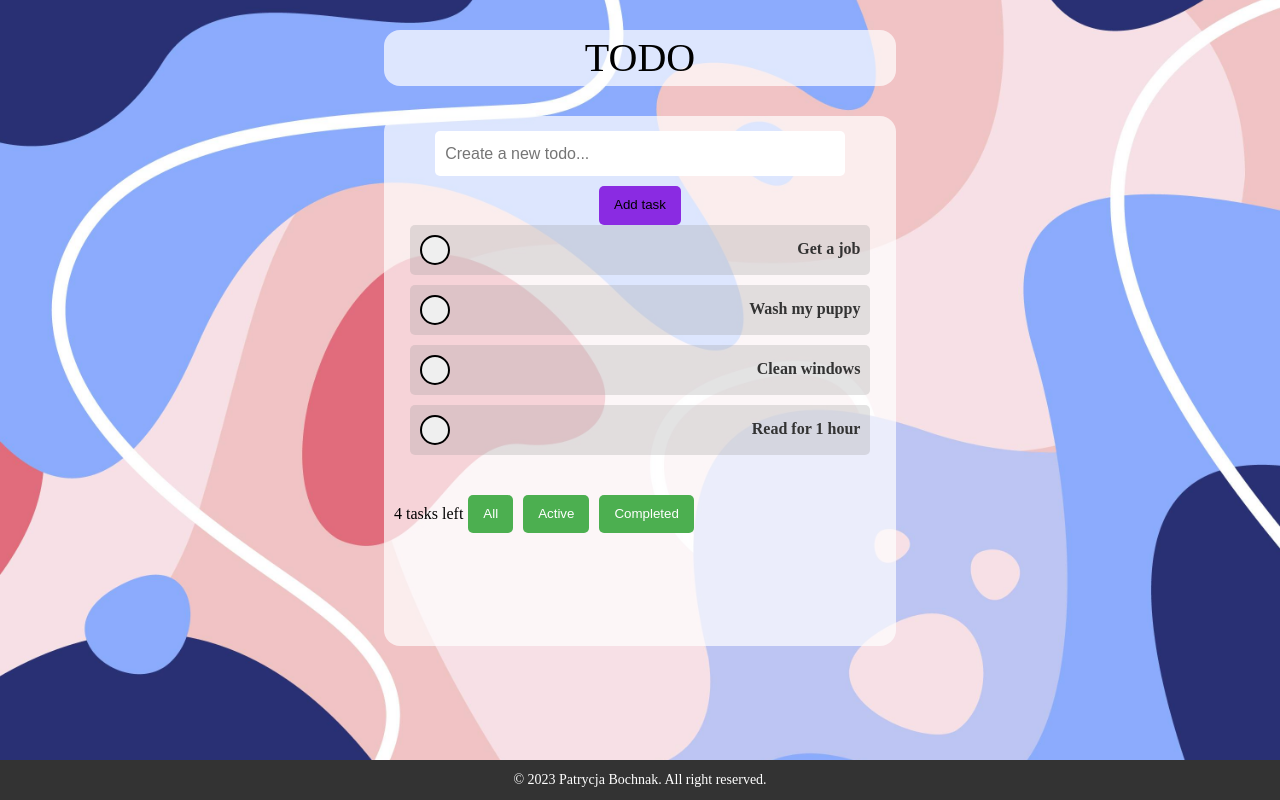
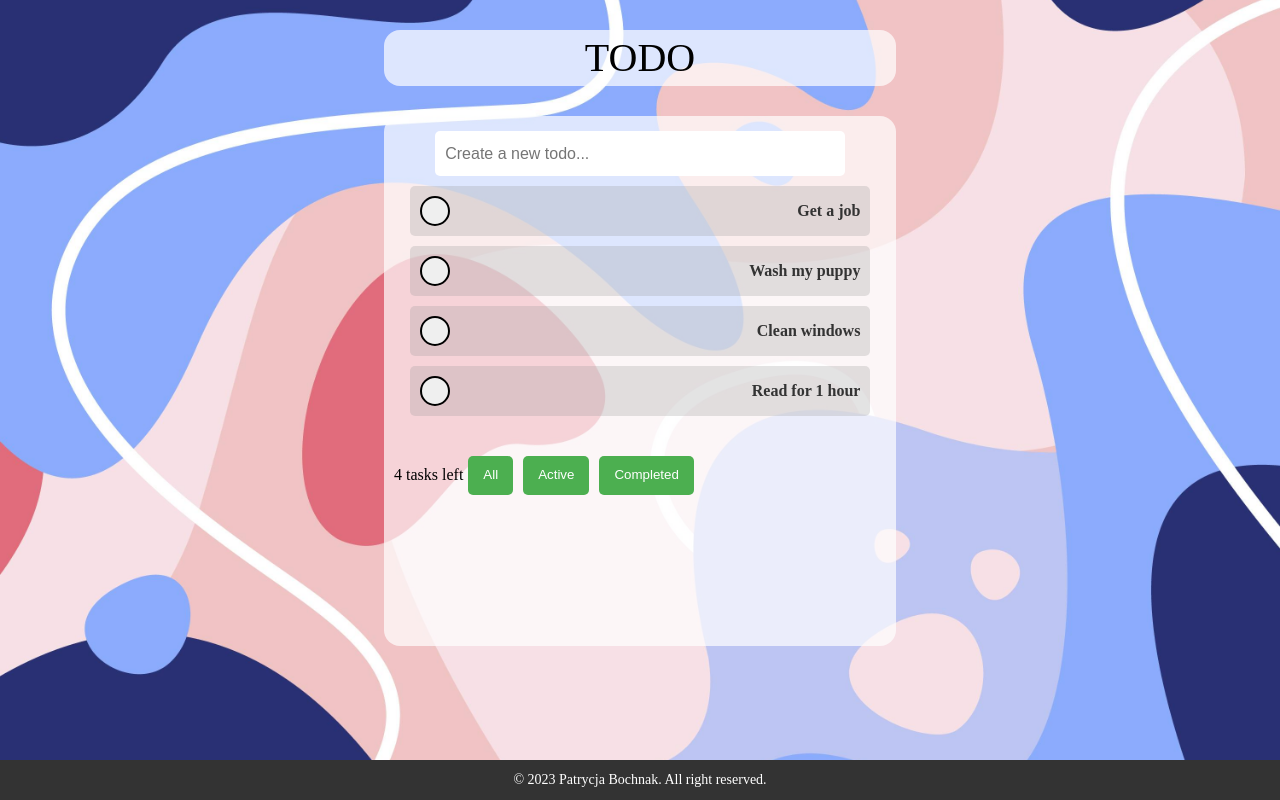
Before and after one commit to PatrycjaBochnak/TODO-app, a React (Create React App) app: page / in a window 1280 px wide. Built offline with nearby package versions, Linux system fonts and the light colour scheme.

Commit message:
input: creating style

```diff
--- a/src/components/AddTask.js
+++ b/src/components/AddTask.js
@@ -7,6 +7,7 @@ class AddTask extends Component {
     checked: false,
     date: "2023-06-26",
   };
+
   handleDate = (e) => {
     this.setState({
       date: e.target.value,
@@ -59,10 +60,8 @@ class AddTask extends Component {
     } else {
       this.shortTaskAlert();
     }
-    this.setState({
-      text: "",
-    });
   };
+
   render() {
     const currentDate = new Date();
     const maxDate = "2029-12-31";
@@ -76,28 +75,9 @@ class AddTask extends Component {
             value={this.state.text}
             onChange={this.handleText}
           />
-          {/* <label htmlFor="important" />
-          Priority
-          <input
-            type="checkbox"
-            checked={this.state.checked}
-            id="important"
-            onChange={this.handleCheckbox}
-          /> */}
-        </div>
-        {/* <div className="date-input">
-          <label htmlFor="date" />
-          Complete task until:
-          <input
-            type="date"
-            value={this.state.date}
-            min={currentDate}
-            max={maxDate}
-            onChange={this.handleDate}
-          />
-        </div> */}
-        <div className="todo-addtask">
-          <button onClick={this.handleClick}>Add task</button>
+          {this.state.text.length > 0 && (
+            <button className="todo-addtask" onClick={this.handleClick}>Add</button>
+          )}
         </div>
       </div>
     );
--- a/src/styles/AddTask.css
+++ b/src/styles/AddTask.css
@@ -7,13 +7,17 @@
   width: 100%;
   justify-content: space-around;
 }
+
 .todo-addtask {
-  position: relative;
-  display: flex;
-  flex-flow: column;
-  align-items: center;
-  width: 100%;
+  width: 10%;
+  height: 45px;
+  background-color: white;
+  font-size: 12px;
+  border-top-right-radius: 5px;
+  border-bottom-right-radius: 5px;
+  box-sizing: border-box;
 }
+
 .todo-input {
   position: relative;
   display: flex;
@@ -30,42 +34,3 @@
   height: 45px;
   box-sizing: border-box;
 }
-
-/* .todo-input button {
-  margin-left: 10px;
-  background-color: aquamarine;
-  color: black;
-  border: none;
-  padding: 8px 12px;
-  border-radius: 5px;
-  cursor: pointer;
-}
-
-.date-input {
-  margin-bottom: 10px;
-}
-
-.date-input label {
-  margin-right: 10px;
-}
-
-.date-input input {
-  flex: 1;
-  margin-left: 10px;
-  font-size: 19px;
-  border: 1px solid black;
-  border-radius: 5px;
-} */
-
-.todo-addtask button {
-  background-color: blueviolet;
-  color: black;
-  border: none;
-  padding: 10px 15px;
-  border-radius: 5px;
-  cursor: pointer;
-}
-
-.todo-addtask button:hover {
-  background-color: brown;
-}
```
Lines whose indentation alone changed are shown as unchanged.
